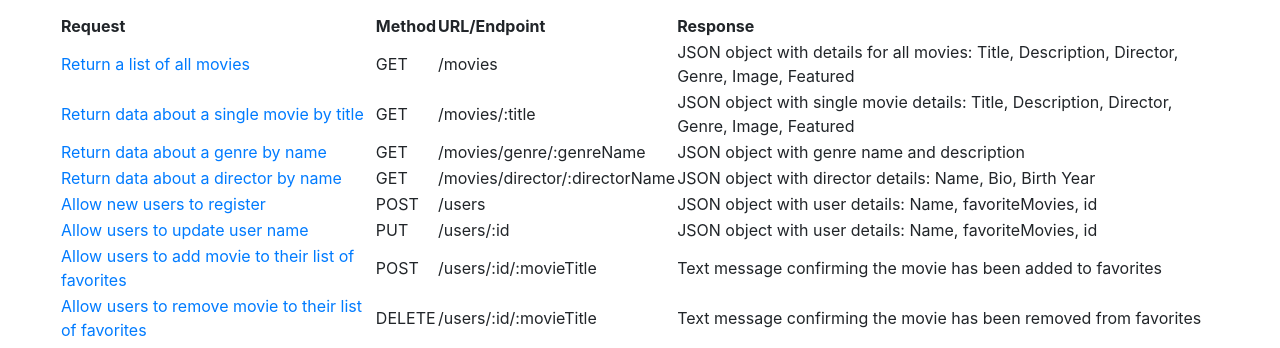
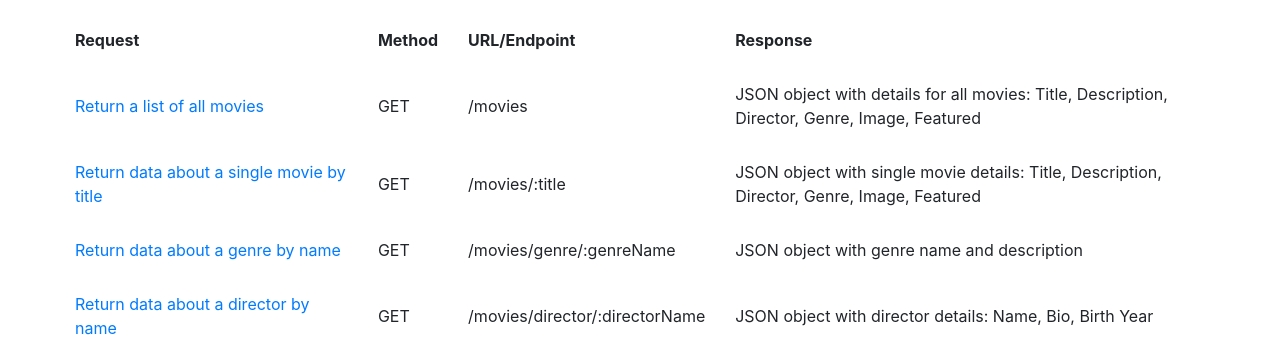
Before and after one commit to RParker505/movie_api, a website: page public/documentation.html in a window 1280 px wide. Shown: the part 284-632 px from the top of the page. Drawn offline with nearby package versions, Linux system fonts and the light colour scheme.

Commit message:
Add padding to endpoints table

```diff
--- a/public/styles.css
+++ b/public/styles.css
@@ -1,3 +1,7 @@
 body {
     padding: 20px 60px 60px 60px
 }
+
+th, td {
+    padding: 15px;
+}
```
